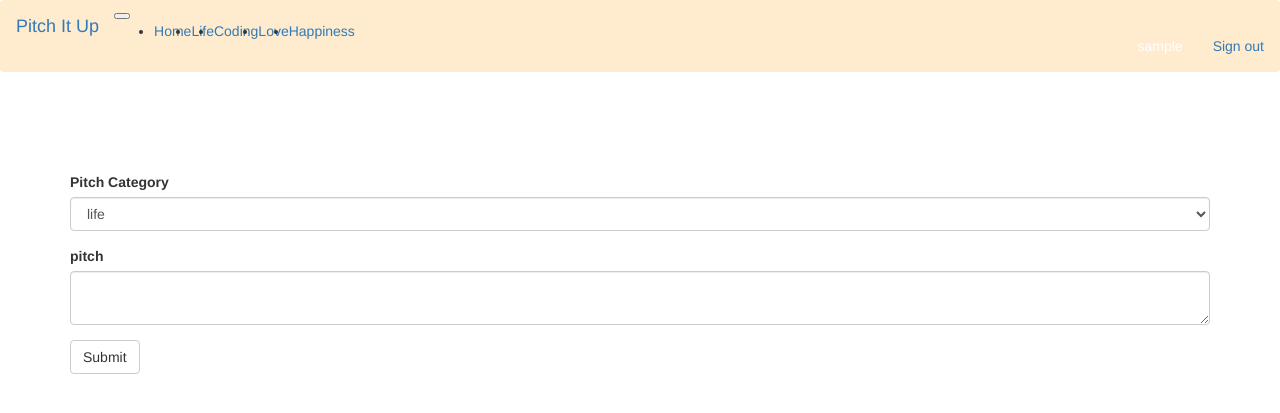
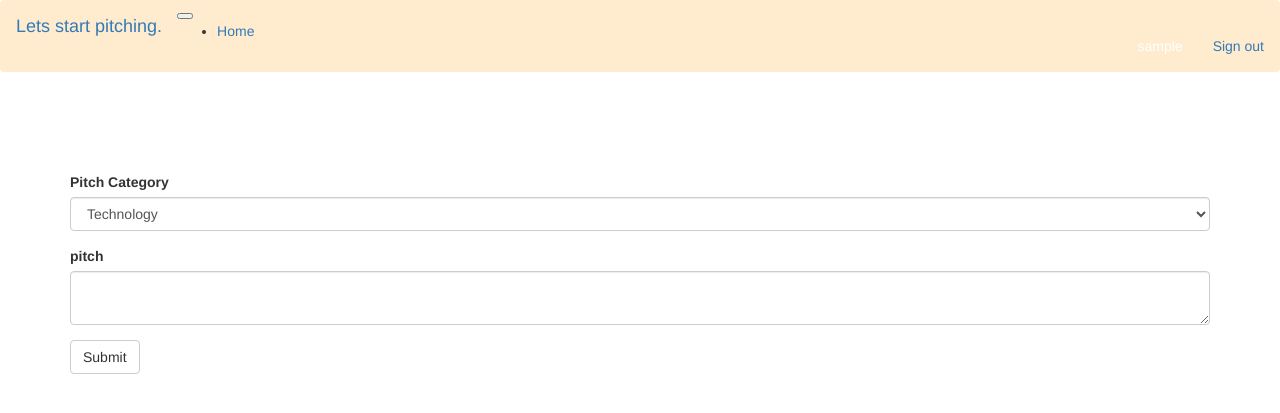
Before and after one commit to mercy-shii/pitch_it-up, a Flask app: page /pitch/ in a window 1280 px wide. Shown: the top 413 px of the page. Run offline with Flask 2, Linux system fonts and the light colour scheme; the visitor is signed in with stand-in values (Sample User, id 1); data comes from the database, SQL or seed files in the repository; some libraries are stand-ins or nearby versions.

Commit message:
adding pitches in cartegory

```diff
--- a/app/main/forms.py
+++ b/app/main/forms.py
@@ -3,7 +3,7 @@ from wtforms import StringField,TextAreaField,SubmitField,SelectField
 from wtforms.validators import Required
 
 class PitchForm(FlaskForm):
-    category = SelectField('Pitch Category',choices=[('life','life'),('coding','coding'),('love','love'),('Happiness','Happiness')])
+    category = SelectField('Pitch Category',choices=[('Technology','Technology'),('coding','coding'),('love','love'),('Happiness','Happiness')])
     pitch = TextAreaField('pitch')
     submit = SubmitField('Submit')
 
--- a/app/templates/navbar.html
+++ b/app/templates/navbar.html
@@ -1,5 +1,5 @@
 <nav class="navbar navbar-expand-lg navbar-light" style="background-color: blanchedalmond;">
-    <a class="navbar-brand" href="/">Pitch It Up</a>
+    <a class="navbar-brand" href="/">Lets start pitching.</a>
     <button class="navbar-toggler" type="button" data-toggle="collapse" data-target="#navbarSupportedContent" aria-controls="navbarSupportedContent" aria-expanded="false" aria-label="Toggle navigation">
       <span class="navbar-toggler-icon"></span>
     </button>
@@ -9,18 +9,7 @@
         <li class="nav-item active">
           <a class="nav-link" href="/">Home <span class="sr-only">(current)</span></a>
         </li>
-        <li class="nav-item">
-          <a class="nav-link" href="/categories/life">Life</a>
-        </li>
-        <li class="nav-item">
-          <a class="nav-link" href="/categories/coding">Coding</a>
-        </li>
-        <li class="nav-item">
-          <a class="nav-link" href="/categories/love">Love</a>
-        </li>
-        <li class="nav-item">
-          <a class="nav-link" href="/categories/Happiness">Happiness</a>
-        </li>
+
       </ul>
       <ul class="nav navbar-nav navbar-right">
 
```
Also changed, not shown: app/static/css/index.css (+6 -3 lines), app/templates/index.html (+21 -21 lines).
